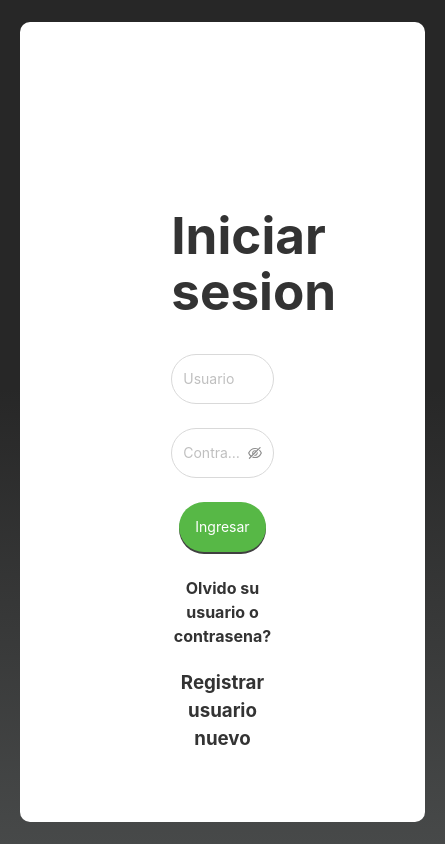
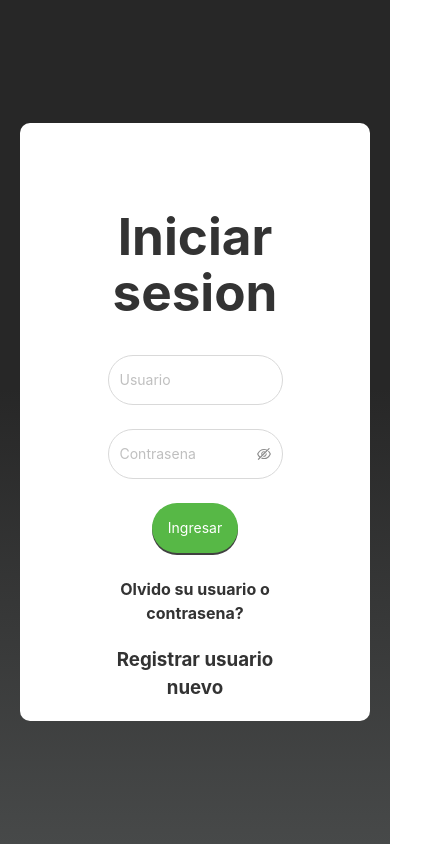
Before and after one commit to keilevv/autoexpress, a React (Vite) app in the folder client/: page /login in a window 390 px wide. Shown: the whole page, 445 px wide, since content can reach past the window. Built offline with nearby package versions, Linux system fonts and the light colour scheme.

Commit message:
changed login padding responsiveness

```diff
--- a/client/src/components/Login/index.jsx
+++ b/client/src/components/Login/index.jsx
@@ -28,7 +28,7 @@ function Login() {
 
   return (
     <div className="login-form">
-      <div className="login-form-content">
+      <div className={`login-form-content ${isMobileScreen ? "mobile" : "desktop"}`}>
         <div className="login-form-col">
           <h1>{isRegisterForm ? "Registrar usuario" : "Iniciar sesion"}</h1>
 
--- a/client/src/components/Login/style.css
+++ b/client/src/components/Login/style.css
@@ -4,8 +4,13 @@
   min-height: 100%;
   border-radius: 10px;
 
+  .desktop {
+    padding: 150px 100px 50px 100px;
+  }
+  .mobile {
+    padding-top: 50px;
+  }
   .login-form-content {
-    padding: 150px 100px 50px 100px;
     display: flex;
     justify-content: center;
 
```
